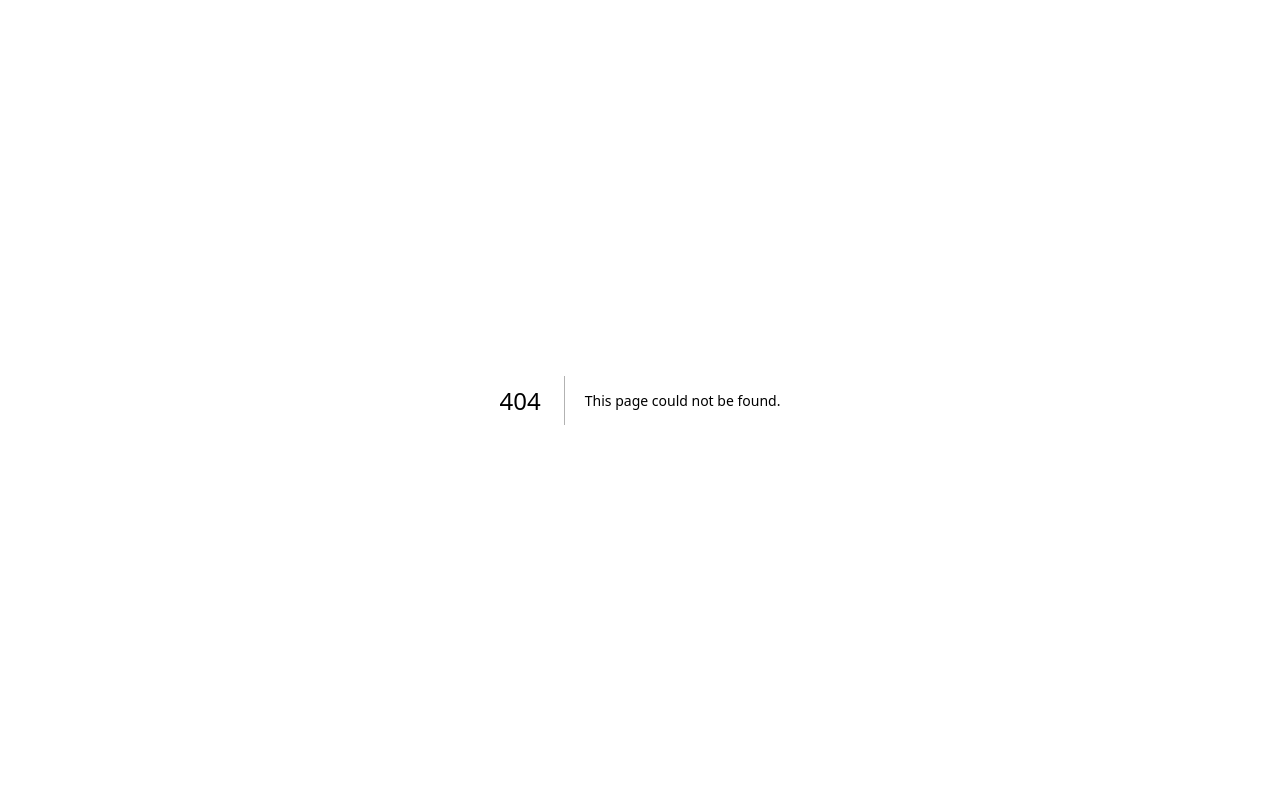
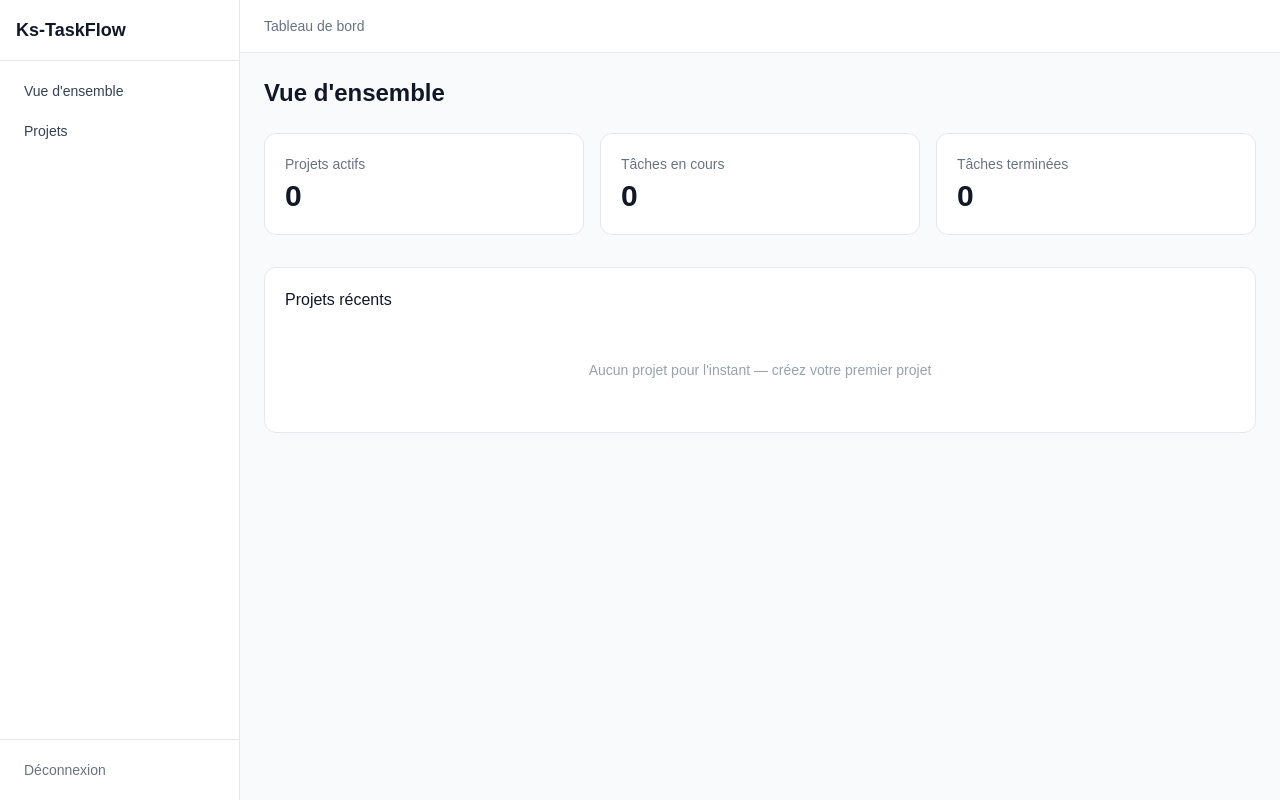
Before and after one commit to Emmanuel01-programmeur/taskflow-web, a Next.js app: page /dashboard in a window 1280 px wide. Before the commit this address had no page. Built offline with nearby package versions, Linux system fonts and the light colour scheme.

Commit message:
feat: add dashboard layout with sidebar and projects page

```diff
--- /dev/null
+++ b/src/app/dashboard/layout.tsx
@@ -0,0 +1,65 @@
+import Link from 'next/link'
+
+export default function DashboardLayout({
+  children
+}: {
+  children: React.ReactNode
+}) {
+  return (
+    <div className="min-h-screen bg-gray-50 flex">
+
+      {/* Sidebar */}
+      <aside className="w-60 bg-white border-r border-gray-200 flex flex-col">
+
+        {/* Logo */}
+        <div className="p-4 border-b border-gray-200">
+          <h1 className="text-lg font-semibold text-gray-900">
+            Ks-TaskFlow
+          </h1>
+        </div>
+
+        {/* Navigation */}
+        <nav className="flex-1 p-3 flex flex-col gap-1">
+          <Link
+            href="/dashboard"
+            className="flex items-center gap-2 px-3 py-2 rounded-lg text-sm text-gray-700 hover:bg-gray-100 transition-colors"
+          >
+            Vue d'ensemble
+          </Link>
+          <Link
+            href="/dashboard/projects"
+            className="flex items-center gap-2 px-3 py-2 rounded-lg text-sm text-gray-700 hover:bg-gray-100 transition-colors"
+          >
+            Projets
+          </Link>
+        </nav>
+
+        {/* Bas de sidebar */}
+        <div className="p-3 border-t border-gray-200">
+          <button
+            className="w-full text-left px-3 py-2 rounded-lg text-sm text-gray-500 hover:bg-gray-100 transition-colors"
+          >
+            Déconnexion
+          </button>
+        </div>
+      </aside>
+
+      {/* Contenu principal */}
+      <main className="flex-1 flex flex-col">
+
+        {/* Header */}
+        <header className="bg-white border-b border-gray-200 px-6 py-4">
+          <h2 className="text-sm font-medium text-gray-500">
+            Tableau de bord
+          </h2>
+        </header>
+
+        {/* Page content */}
+        <div className="flex-1 p-6">
+          {children}
+        </div>
+
+      </main>
+    </div>
+  )
+}
--- /dev/null
+++ b/src/app/dashboard/page.tsx
@@ -0,0 +1,35 @@
+export default function DashboardPage() {
+  return (
+    <div>
+      <h1 className="text-2xl font-semibold text-gray-900 mb-6">
+        Vue d'ensemble
+      </h1>
+
+      {/* Cartes de stats */}
+      <div className="grid grid-cols-3 gap-4 mb-8">
+        <div className="bg-white border border-gray-200 rounded-xl p-5">
+          <p className="text-sm text-gray-500 mb-1">Projets actifs</p>
+          <p className="text-3xl font-semibold text-gray-900">0</p>
+        </div>
+        <div className="bg-white border border-gray-200 rounded-xl p-5">
+          <p className="text-sm text-gray-500 mb-1">Tâches en cours</p>
+          <p className="text-3xl font-semibold text-gray-900">0</p>
+        </div>
+        <div className="bg-white border border-gray-200 rounded-xl p-5">
+          <p className="text-sm text-gray-500 mb-1">Tâches terminées</p>
+          <p className="text-3xl font-semibold text-gray-900">0</p>
+        </div>
+      </div>
+
+      {/* Projets récents */}
+      <div className="bg-white border border-gray-200 rounded-xl p-5">
+        <h2 className="text-base font-medium text-gray-900 mb-4">
+          Projets récents
+        </h2>
+        <p className="text-sm text-gray-400 text-center py-8">
+          Aucun projet pour l'instant — créez votre premier projet
+        </p>
+      </div>
+    </div>
+  )
+}
--- /dev/null
+++ b/src/app/dashboard/projects/page.tsx
@@ -0,0 +1,91 @@
+'use client'
+
+import { useState } from 'react'
+import Link from 'next/link'
+
+export default function ProjectsPage() {
+  const [showModal, setShowModal] = useState(false)
+  const [title, setTitle] = useState('')
+  const [description, setDescription] = useState('')
+
+  return (
+    <div>
+      {/* Header de la page */}
+      <div className="flex items-center justify-between mb-6">
+        <h1 className="text-2xl font-semibold text-gray-900">
+          Projets
+        </h1>
+        <button
+          onClick={() => setShowModal(true)}
+          className="bg-teal-600 text-white px-4 py-2 rounded-lg text-sm font-medium hover:bg-teal-700 transition-colors"
+        >
+          Nouveau projet
+        </button>
+      </div>
+
+      {/* Liste des projets — vide pour l'instant */}
+      <div className="grid grid-cols-2 gap-4">
+        <div className="bg-white border border-gray-200 rounded-xl p-8 col-span-2 text-center">
+          <p className="text-gray-400 text-sm">
+            Aucun projet — cliquez sur "Nouveau projet" pour commencer
+          </p>
+        </div>
+      </div>
+
+      {/* Modal création projet */}
+      {showModal && (
+        <div className="fixed inset-0 bg-black/50 flex items-center justify-center z-50">
+          <div className="bg-white rounded-xl border border-gray-200 p-6 w-full max-w-md">
+
+            <h2 className="text-lg font-semibold text-gray-900 mb-4">
+              Nouveau projet
+            </h2>
+
+            <div className="flex flex-col gap-4">
+              <div>
+                <label className="text-sm font-medium text-gray-800 mb-1 block">
+                  Nom du projet
+                </label>
+                <input
+                  type="text"
+                  value={title}
+                  onChange={(e) => setTitle(e.target.value)}
+                  placeholder="Mon projet"
+                  className="w-full border border-gray-300 rounded-lg px-3 py-2 text-sm outline-none focus:border-teal-500 text-gray-900 placeholder:text-gray-400"
+                />
+              </div>
+
+              <div>
+                <label className="text-sm font-medium text-gray-800 mb-1 block">
+                  Description
+                </label>
+                <textarea
+                  value={description}
+                  onChange={(e) => setDescription(e.target.value)}
+                  placeholder="Description du projet..."
+                  rows={3}
+                  className="w-full border border-gray-300 rounded-lg px-3 py-2 text-sm outline-none focus:border-teal-500 text-gray-900 placeholder:text-gray-400 resize-none"
+                />
+              </div>
+
+              <div className="flex gap-3 justify-end">
+                <button
+                  onClick={() => setShowModal(false)}
+                  className="px-4 py-2 rounded-lg text-sm text-gray-600 hover:bg-gray-100 transition-colors"
+                >
+                  Annuler
+                </button>
+                <button
+                  disabled={!title}
+                  className="bg-teal-600 text-white px-4 py-2 rounded-lg text-sm font-medium hover:bg-teal-700 disabled:opacity-50 transition-colors"
+                >
+                  Créer
+                </button>
+              </div>
+            </div>
+          </div>
+        </div>
+      )}
+    </div>
+  )
+}
--- a/src/app/layout.tsx
+++ b/src/app/layout.tsx
@@ -1,33 +1,35 @@
-import type { Metadata } from "next";
-import { Geist, Geist_Mono } from "next/font/google";
-import "./globals.css";
+import type { Metadata } from 'next'
+import { Geist, Geist_Mono } from 'next/font/google'
+import './globals.css'
 
 const geistSans = Geist({
-  variable: "--font-geist-sans",
-  subsets: ["latin"],
-});
+  variable: '--font-geist-sans',
+  subsets: ['latin'],
+})
 
 const geistMono = Geist_Mono({
-  variable: "--font-geist-mono",
-  subsets: ["latin"],
-});
+  variable: '--font-geist-mono',
+  subsets: ['latin'],
+})
 
 export const metadata: Metadata = {
-  title: "Ks-Taskflow",
-  description: "Gérez vos projets efficcement avec ks-taskflow",
-};
+  title: 'Ks-TaskFlow',
+  description: 'Gérez vos projets efficacement avec Ks-TaskFlow',
+}
 
 export default function RootLayout({
   children,
 }: Readonly<{
-  children: React.ReactNode;
+  children: React.ReactNode
 }>) {
   return (
     <html
-      lang="en"
+      lang="fr"
       className={`${geistSans.variable} ${geistMono.variable} h-full antialiased`}
     >
-      <body className="min-h-full flex flex-col">{children}</body>
+      <body className="min-h-full flex flex-col">
+        {children}
+      </body>
     </html>
-  );
+  )
 }
--- a/src/app/page.tsx
+++ b/src/app/page.tsx
@@ -2,13 +2,13 @@ import Image from "next/image";
 
 export default function Home() {
   return (
-    <>
+    <div className="flex flex-col items-center justify-center min-h-screen bg-gray-50">
       <h1 className="text-4xl font-bold text-gray-900 mb-4">
         Ks-TaskFlow
       </h1>
       <p className="text-gray-500 mb-8">
       Gérez vos projets efficacement
       </p>
-    </>
+    </div>
   );
 }
```
Also changed, not shown: src/app/projects/page.tsx (deleted).
